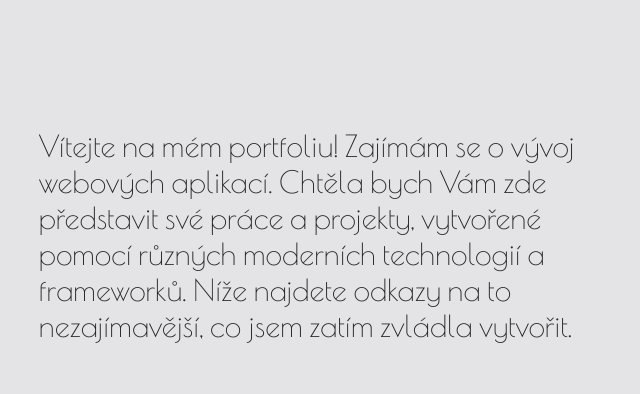
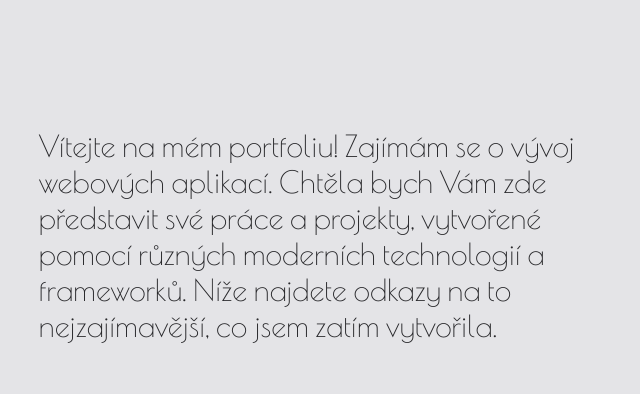
Before and after one commit to Kuoii/portfolio, an Astro site: page / in a window 1280 px wide. Shown: the part 980-1374 px from the top of the page, without its empty margins (143-783 px from the left). Built offline with nearby package versions, Linux system fonts and the light colour scheme; Astro itself is replaced by a stand-in of ours.

Commit message:
Text-changes

```diff
--- a/src/components/Intro.tsx
+++ b/src/components/Intro.tsx
@@ -8,7 +8,7 @@ const Intro = () => {
                 Vítejte na mém portfoliu! Zajímám se o vývoj webových aplikací.
                 Chtěla bych Vám zde představit své práce a projekty, vytvořené
                 pomocí různých moderních technologií a frameworků. Níže najdete
-                odkazy na to nezajímavější, co jsem zatím zvládla vytvořit.
+                odkazy na to nejzajímavější, co jsem zatím vytvořila.
             </p>
         </div>
     );
```
Also changed, not shown: 2 other files.
